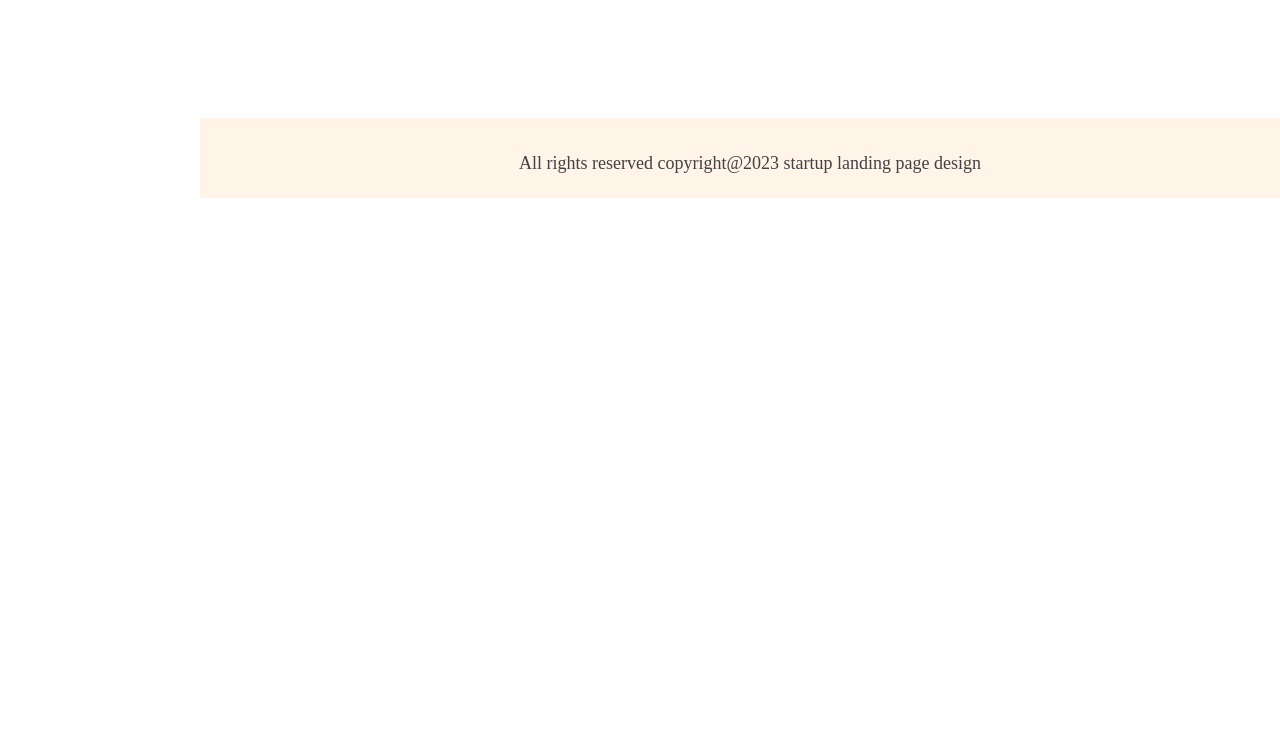
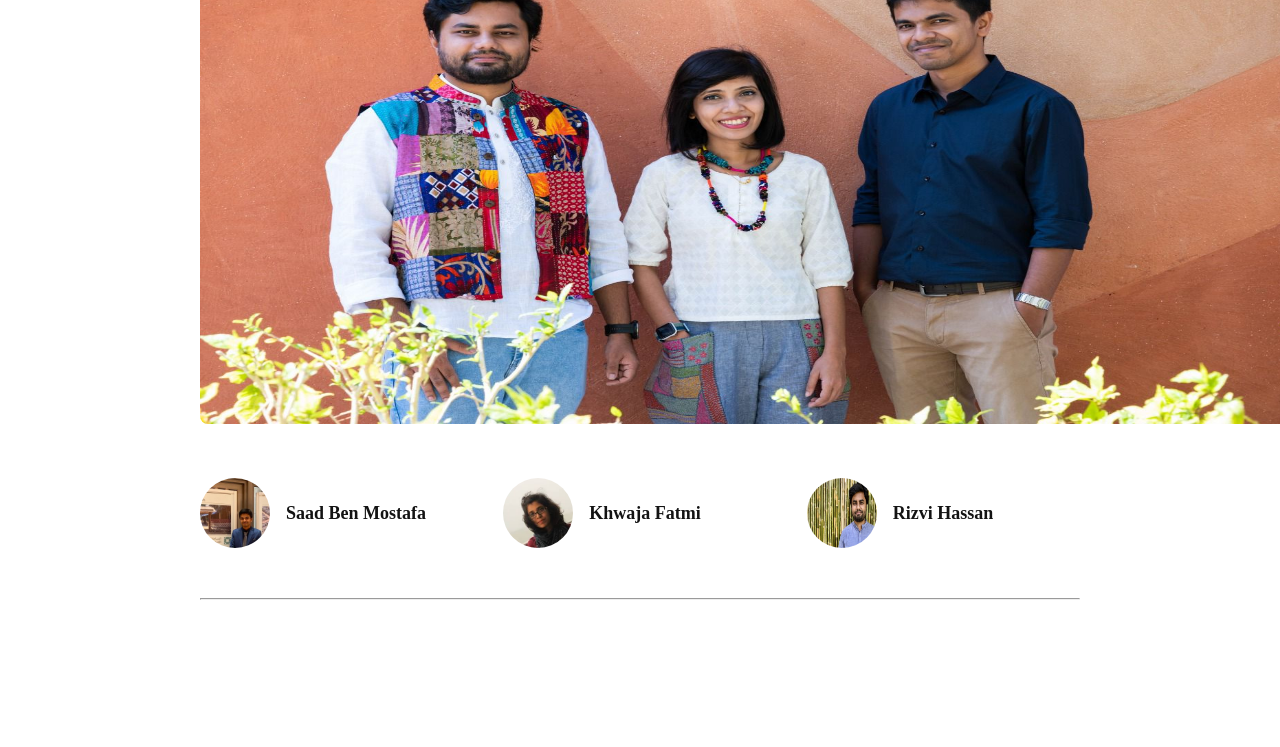
Before and after one commit to nishattandra/architects, a plain HTML site: page index.html in a window 1280 px wide. Shown: the part 3912-4659 px from the top of the page. Before the commit the page ends 4326 px from the top, so only its background shows below. Drawn offline with Linux system fonts and the light colour scheme.

Commit message:
Extra section added

```diff
--- a/index.html
+++ b/index.html
@@ -127,7 +127,28 @@
                     <p class="facts-details">Email send</p>
                 </div>
             </div>
-        </section>
+    </section>
+    <!-- Extra Section (Our members) -->
+    <section>
+        <div class="top-members">
+            <h2 class="section-title">Top Members</h2>
+            <img class="members-team" src="./images/top.jpg" alt="">
+            <div class="members">
+                <div class="member">
+                    <img src="./images/member1.jpg" alt="">
+                    <h3 class = "member-name">Saad Ben Mostafa</h3>
+                </div>
+                <div class="member">
+                    <img src="./images/member2.jpg" alt="">
+                    <h3 class = "member-name">Khwaja Fatmi</h3>
+                </div>
+                <div class="member">
+                    <img src="./images/member3.jpg" alt="">
+                    <h3 class = "member-name">Rizvi Hassan</h3>
+                </div>
+            </div>
+            <hr>
+    </section>
         <!-- sponsors section -->
         <section>
             <div class="sponsors">
--- a/styles/style.css
+++ b/styles/style.css
@@ -228,6 +228,55 @@
     background-color: bisque;
 }
 
+/* Extra section */
+.top-members{
+    margin:150px 200px;
+}
+
+.section-title{
+    font-weight: 700;
+    font-size: 45px;
+    color: #131313;
+}
+.members-team{
+    margin-top: 50px;
+    width: 1100px;
+    height: 550px;
+    border-radius: 8px;
+}
+
+.members{
+    margin-top: 50px;
+    display: grid;
+    grid-template-columns: repeat(3, 1fr);
+    grid-column-gap: 30px;
+}
+
+.members img{
+     width: 70px;
+     height: 70px;
+     border-radius: 50px;
+}
+
+.member{
+    display: flex;
+}
+
+.member-name{
+    margin-top: 25px;
+    margin-left: 16px;
+    font-size: 18px;
+    color: #131313;
+}
+
+hr{
+    margin-top: 50px;
+}
+
+.member:hover{
+    transform: scale(1.5);
+}
+
 /* sponsors section styles */
 .sponsors{
     text-align: center;
```
Also changed, not shown: images/member1.jpg (added), images/member2.jpg (added), images/member3.jpg (added), images/top.jpg (added).
